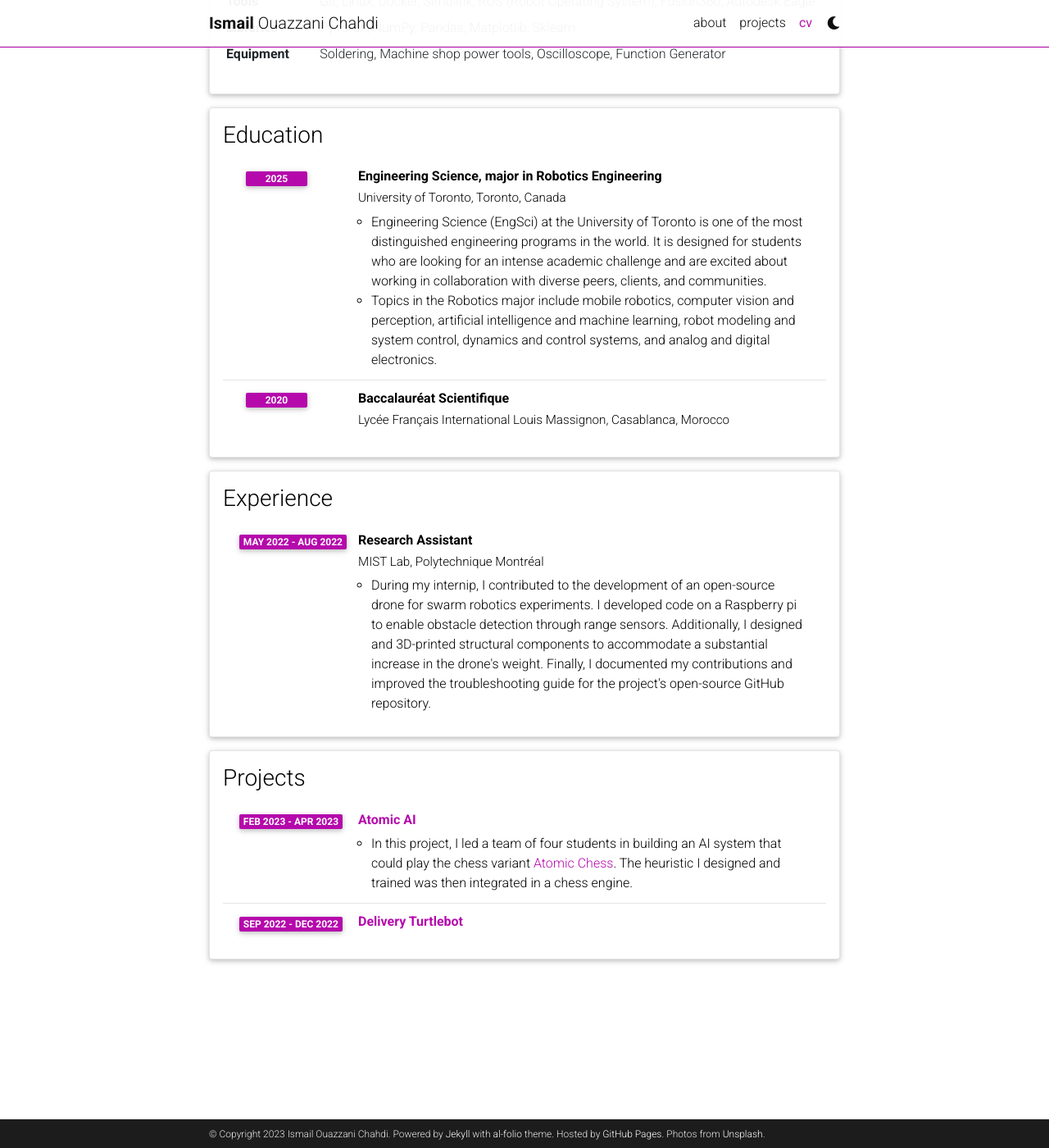
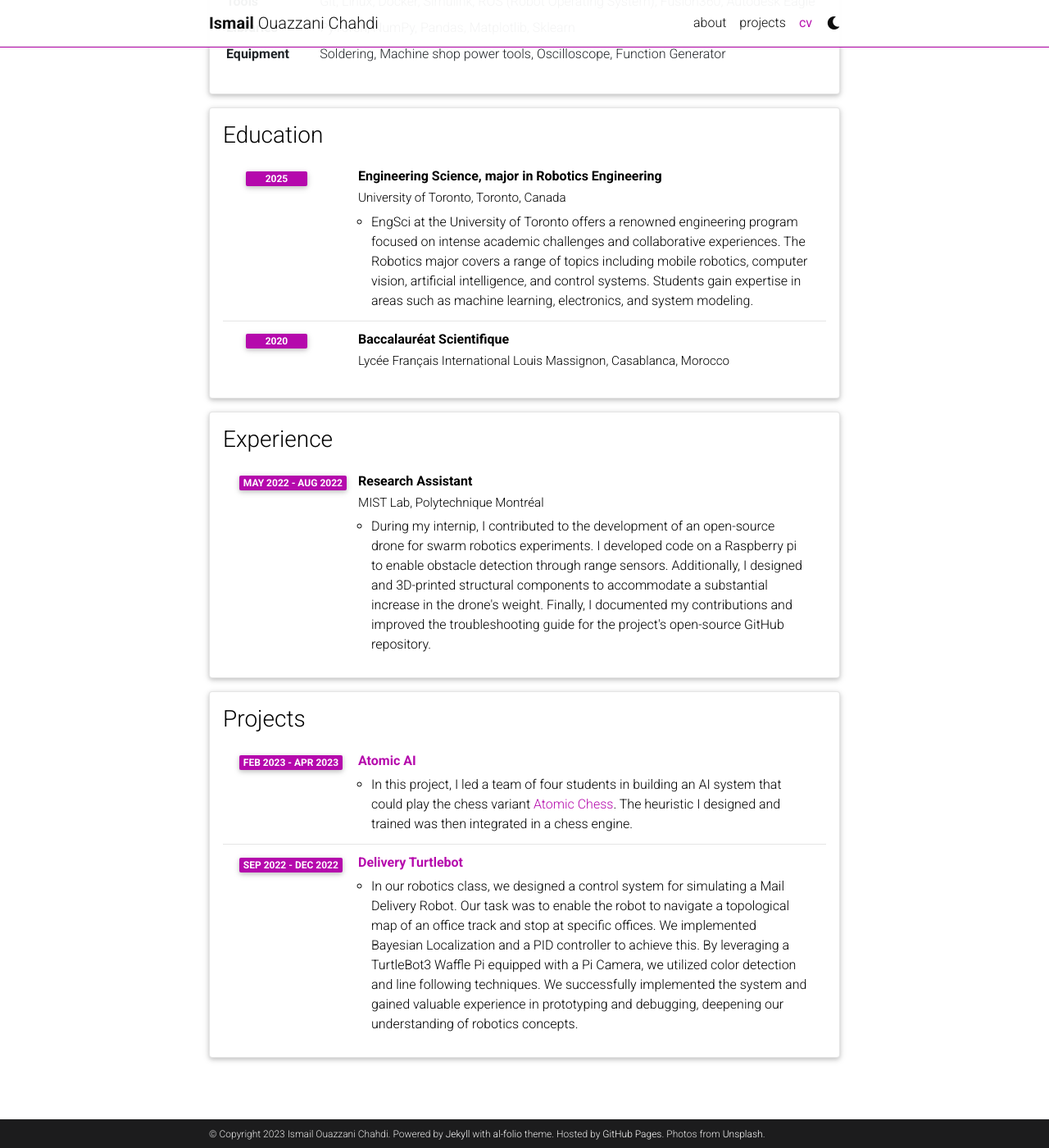
Before and after one commit to IsmailOuazzani/ismailouazzani.github.io, a Jekyll site: the page built from _pages/cv.md, in a window 1280 px wide and 1400 px high, scrolled down 326 px. Shown: the whole window at 82% size. Built offline with Jekyll 4.4.1, drawn with Linux system fonts in a browser that asks for light colours; comment, search, counter and statistics services are not loaded; a style sheet for code colours, icons or effects is not loaded.

Commit message:
Update cv.yml

```diff
--- a/_data/cv.yml
+++ b/_data/cv.yml
@@ -21,9 +21,7 @@
       institution: University of Toronto, Toronto, Canada
       year: 2025
       description:
-        - Engineering Science (EngSci) at the University of Toronto is one of the most distinguished engineering programs in the world.  It is designed for students who are looking for an intense academic challenge and are excited about working in collaboration with diverse peers, clients, and communities.
-        - Topics in the Robotics major include mobile robotics, computer vision and perception, artificial intelligence and machine learning, robot modeling and system control, dynamics and control systems, and analog and digital electronics.
-
+        EngSci at the University of Toronto offers a renowned engineering program focused on intense academic challenges and collaborative experiences. The Robotics major covers a range of topics including mobile robotics, computer vision, artificial intelligence, and control systems. Students gain expertise in areas such as machine learning, electronics, and system modeling.
     - title: Baccalauréat Scientifique
       institution: Lycée Français International Louis Massignon, Casablanca, Morocco
       year: 2020
@@ -47,3 +45,4 @@
       description: In this project, I led a team of four students in building an AI system that could play the chess variant <a href="https://www.chess.com/variants/atomic">Atomic Chess</a>. The heuristic I designed and trained was then integrated in a chess engine.
     - title: <a href="https://github.com/IsmailOuazzani/Delivery-Robot"> Delivery Turtlebot</a>
       year: Sep 2022 - Dec 2022
+      description: In our robotics class, we designed a control system for simulating a Mail Delivery Robot. Our task was to enable the robot to navigate a topological map of an office track and stop at specific offices. We implemented Bayesian Localization and a PID controller to achieve this. By leveraging a TurtleBot3 Waffle Pi equipped with a Pi Camera, we utilized color detection and line following techniques. We successfully implemented the system and gained valuable experience in prototyping and debugging, deepening our understanding of robotics concepts.
```
